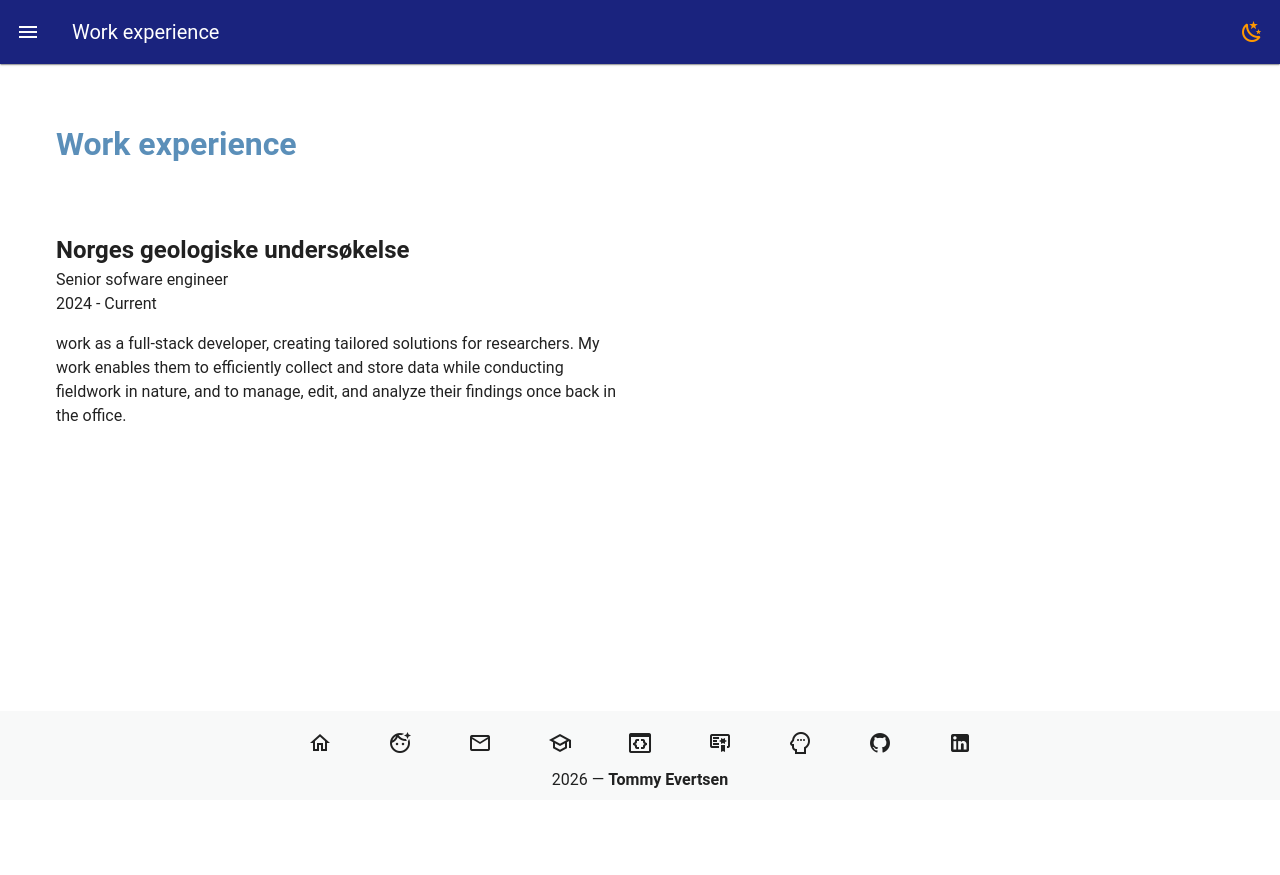
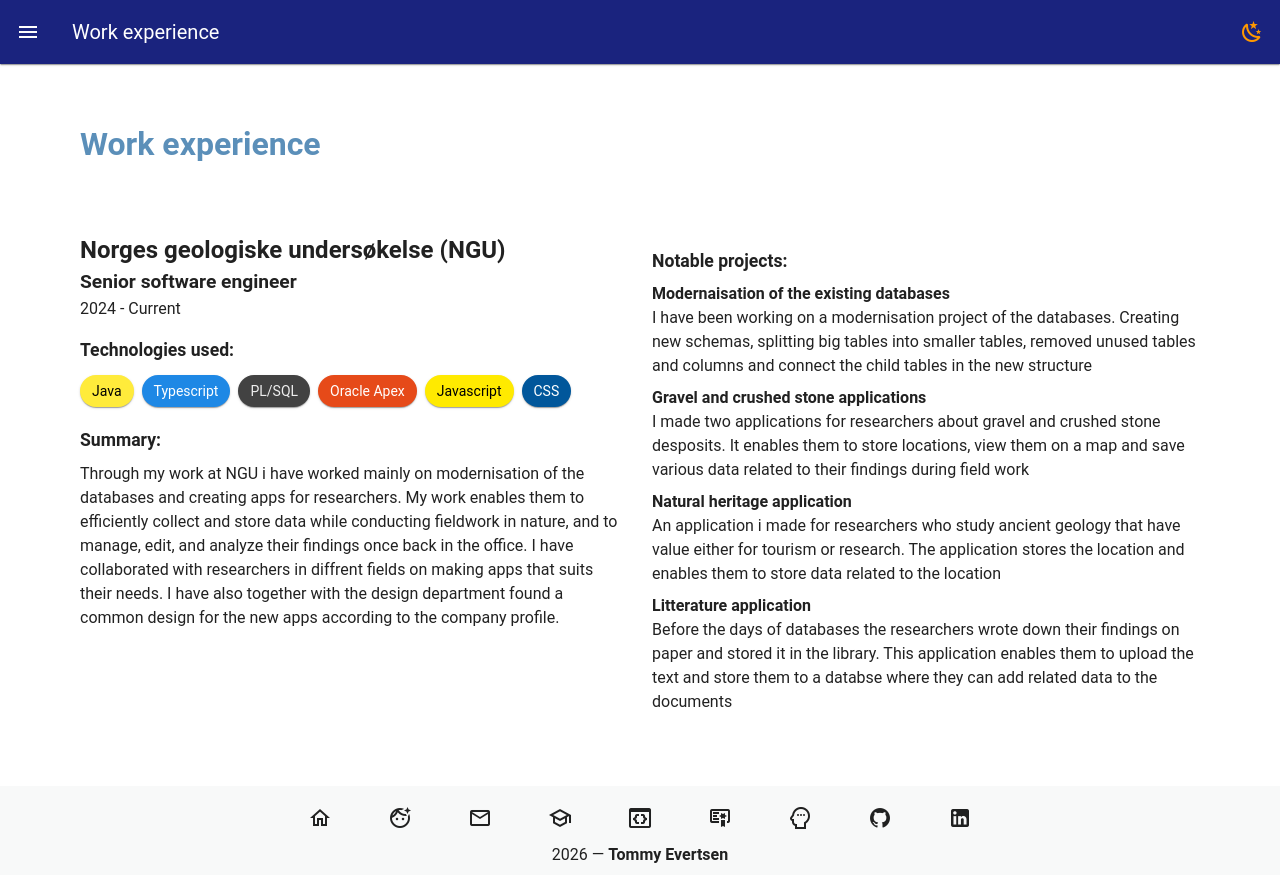
Before and after one commit to TommyEvertsen/About_me, a Vue app: page /workExperience in a window 1280 px wide. Before the commit the page ends 800 px from the top, so only its background shows below. Built offline with nearby package versions, Linux system fonts and the light colour scheme.

Commit message:
Made the first job experience as a blueprint for the rest

```diff
--- a/src/pages/Blog.vue
+++ b/src/pages/Blog.vue
@@ -1,6 +1,6 @@
 <template>
   <main>
-    <v-container class="mt-10 mb-10">
+    <v-container class="px-10 mt-10 mb-10">
       <v-row>
         <v-col>
           <h1
--- a/src/pages/WorkExperience.vue
+++ b/src/pages/WorkExperience.vue
@@ -1,6 +1,6 @@
 <template>
   <main>
-    <v-container class="mt-10 mb-10">
+    <v-container class="px-10 mt-10 mb-10">
       <v-row>
         <v-col>
           <h1
@@ -13,16 +13,50 @@
         </v-col>
       </v-row>
 
-      <v-row v-for="jobExperience in jobExperiences">
-        <v-col cols="12" xl="6" lg="6" md="12" sm="12" xs="12" class="mt-10">
+      <v-row
+        class="job"
+        v-for="jobExperience in jobExperiences"
+        :key="jobExperience.company"
+      >
+        <v-col cols="12" xl="6" lg="6" md="6" sm="12" xs="12" class="mt-10">
           <h2>{{ jobExperience.company }}</h2>
-          <p class="text-lg">{{ jobExperience.role }}</p>
+          <p class="jobRole">{{ jobExperience.role }}</p>
           <p>{{ jobExperience.date }}</p>
-          <div class="mt-4">
-            <p>{{ jobExperience.jobDescription }}</p>
+
+          <div class="technologySection mt-4">
+            <p class="sectionHeadline">Technologies used:</p>
+            <div class="technologyChipSection mt-2">
+              <v-chip
+                v-for="technology in jobExperience.technologies"
+                :key="technology.name"
+                class=""
+                :color="technology.color"
+                variant="elevated"
+                >{{ technology.name }}</v-chip
+              >
+            </div>
+          </div>
+
+          <div class="summarySection mt-4">
+            <p class="sectionHeadline">Summary:</p>
+            <p class="mt-2">{{ jobExperience.jobDescription }}</p>
           </div>
         </v-col>
-        <v-col cols="12" xl="6" lg="6" md="12" sm="12" xs="12"></v-col>
+
+        <v-col cols="12" xl="6" lg="6" md="6" sm="12" xs="12" class="mt-10">
+          <div class="secondColumn">
+            <div class="projectsSection mt-4">
+              <p class="sectionHeadline">Notable projects:</p>
+              <div
+                class="projects mt-2"
+                v-for="project in jobExperience.projects"
+              >
+                <p class="projectHeadline">{{ project.title }}</p>
+                <p>{{ project.description }}</p>
+              </div>
+            </div>
+          </div>
+        </v-col>
       </v-row>
     </v-container>
   </main>
@@ -31,22 +65,107 @@
 <script setup>
 const jobExperiences = [
   {
-    company: "Norges geologiske undersøkelse",
+    company: "Norges geologiske undersøkelse (NGU)",
     about: "Surveying the geology of Norway",
-    role: "Senior sofware engineer",
+    role: "Senior software engineer",
     jobDescription:
-      "work as a full-stack developer, creating tailored solutions for researchers. My work enables them to efficiently collect and store data while conducting fieldwork in nature, and to manage, edit, and analyze their findings once back in the office.",
+      "Through my work at NGU i have worked mainly on modernisation of the databases and creating apps for researchers. My work enables them to efficiently collect and store data while conducting fieldwork in nature, and to manage, edit, and analyze their findings once back in the office. I have collaborated with researchers in diffrent fields on making apps that suits their needs. I have also together with the design department found a common design for the new apps according to the company profile. ",
     date: "2024 - Current",
     technologies: [
-      "Java",
-      "Typescript",
-      "PL/SQL",
-      "Oracle Apex",
-      "Javascript",
-      "CSS",
+      {
+        name: "Java",
+        color: "yellow",
+      },
+      {
+        name: "Typescript",
+        color: "blue-darken-1",
+      },
+      {
+        name: "PL/SQL",
+      },
+      {
+        name: "Oracle Apex",
+        color: "deep-orange-darken-2",
+      },
+      {
+        name: "Javascript",
+        color: "yellow-accent-3",
+      },
+      {
+        name: "CSS",
+        color: "light-blue-darken-4",
+      },
+    ],
+    projects: [
+      {
+        title: "Modernaisation of the existing databases",
+        description:
+          "I have been working on a modernisation project of the databases. Creating new schemas, splitting big tables into smaller tables, removed unused tables and columns and connect the child tables in the new structure",
+      },
+      {
+        title: "Gravel and crushed stone applications",
+        description:
+          "I made two applications for researchers about gravel and crushed stone desposits. It enables them to store locations, view them on a map and save various data related to their findings during field work",
+      },
+      {
+        title: "Natural heritage application",
+        description:
+          "An application i made for researchers who study ancient geology that have value either for tourism or research. The application stores the location and enables them to store data related to the location",
+      },
+      {
+        title: "Litterature application",
+        description:
+          "Before the days of databases the researchers wrote down their findings on paper and stored it in the library. This application enables them to upload the text and store them to a databse where they can add related data to the documents",
+      },
     ],
   },
 ];
 </script>
 
-<style></style>
+<style>
+.jobRole {
+  font-size: 1.2rem;
+  font-weight: bold;
+}
+
+.technologyChipSection {
+  display: flex;
+  flex-wrap: wrap;
+  gap: 8px;
+  align-items: flex-start;
+}
+
+.technologySection .v-chip {
+  margin: 4px 0;
+  flex-shrink: 0;
+}
+
+.sectionHeadline {
+  font-weight: bold;
+  font-size: 1.1rem;
+}
+
+.projectHeadline {
+  font-weight: bold;
+  font-size: 1rem;
+}
+
+.job {
+  padding-bottom: 1rem;
+}
+
+.job:hover {
+  border-bottom: 1px dotted;
+}
+
+@media (max-width: 600px) {
+  .technologySection {
+    gap: 4px;
+  }
+
+  .technologySection .v-chip {
+    font-size: 0.75rem;
+    height: 28px;
+  }
+}
+</style>
```
